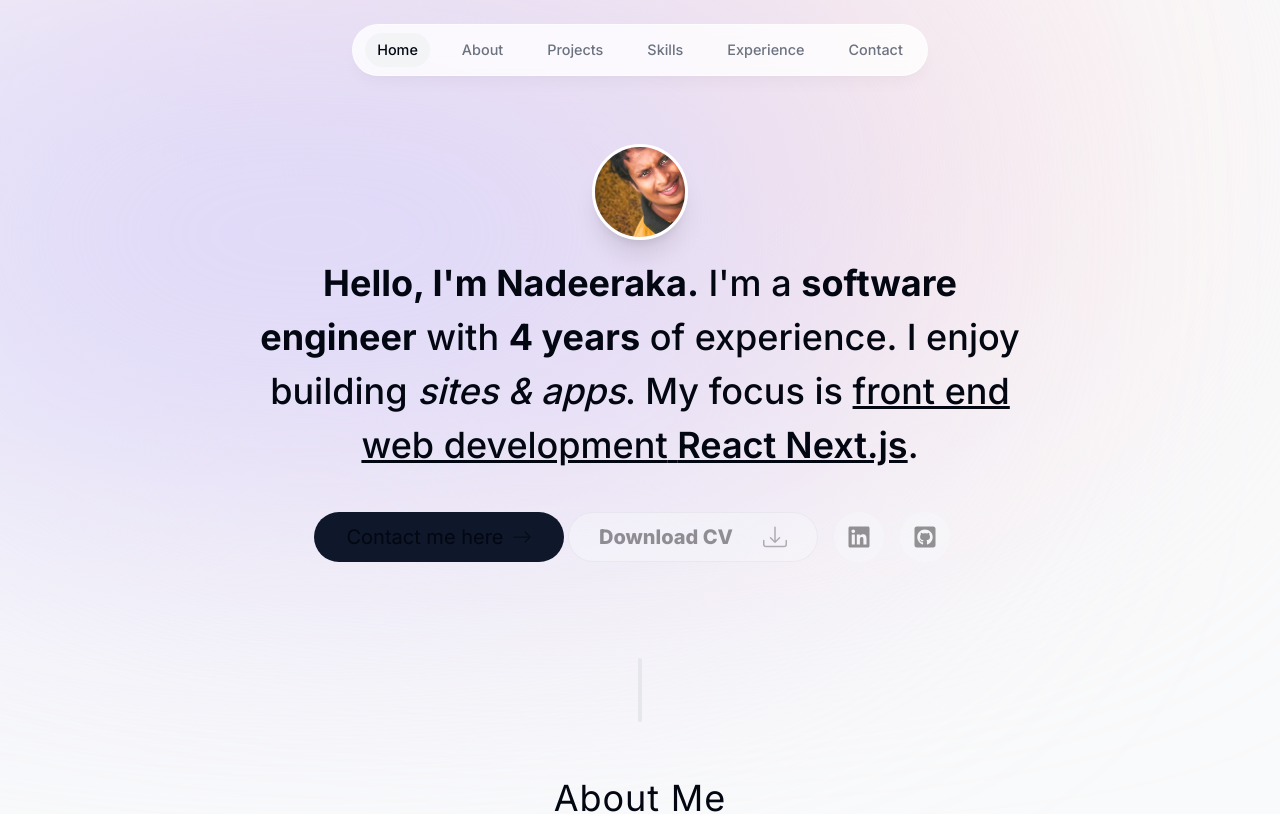
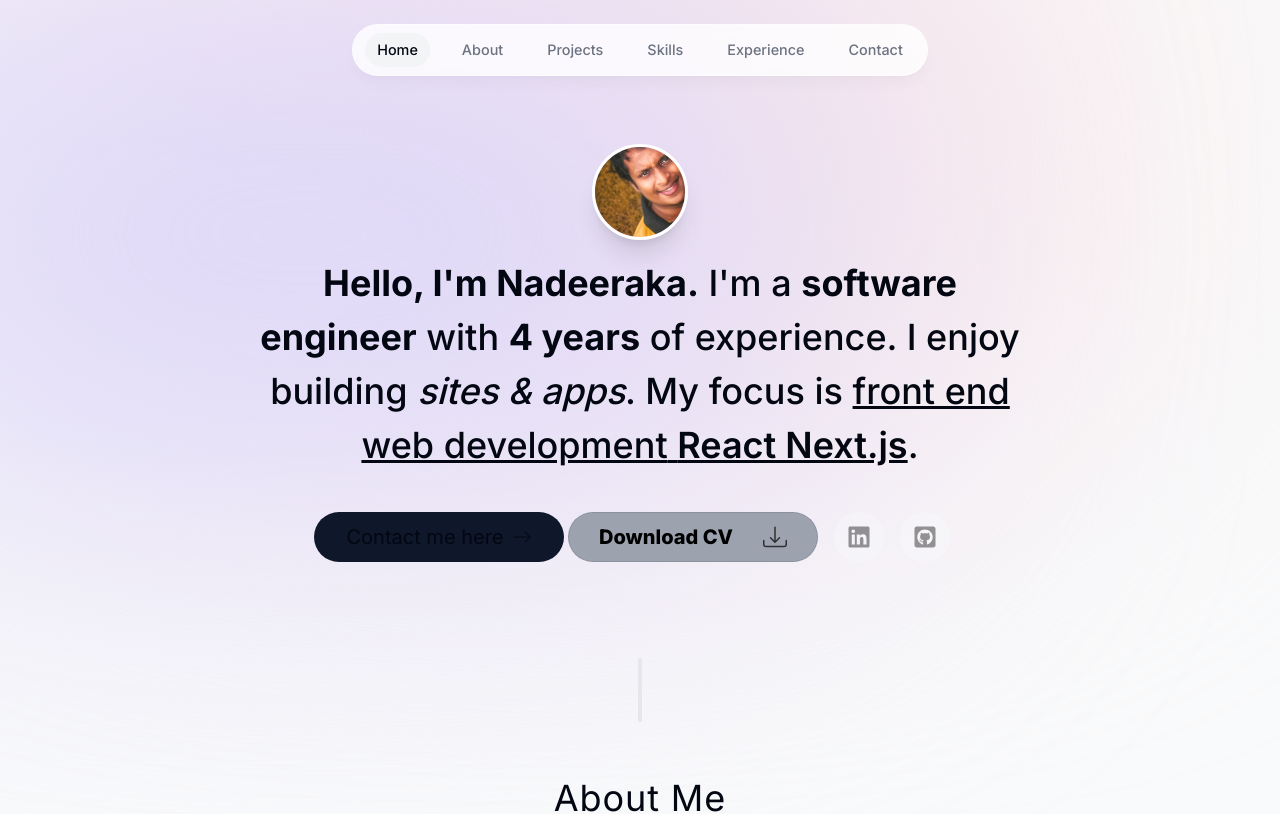
Before and after one commit to nadeeraka/web-app-myweb-v6, a Next.js app: page / in a window 1280 px wide. Shown: the top 814 px of the page. Built offline with nearby package versions, Linux system fonts and the light colour scheme.

Commit message:
🚀🚀

```diff
--- /dev/null
+++ b/actio.yml
@@ -0,0 +1,2 @@
+- name: Netlify Deploy
+  uses: jsmrcaga/action-netlify-deploy@v2.0.0
--- a/package.json
+++ b/package.json
@@ -22,6 +22,7 @@
     "react": "18.2.0",
     "react-dom": "18.2.0",
     "react-icons": "^4.11.0",
+    "react-intersection-observer": "^9.5.2",
     "tailwindcss": "3.3.3",
     "typescript": "5.2.2"
   }
--- a/src/components/hero/index.tsx
+++ b/src/components/hero/index.tsx
@@ -69,7 +69,7 @@ export default function () {
           <BsArrowRight className="opacity-70 group-hover:translate-x-1 transition ml-2" />
         </Link>
         <a
-          className="group w-[250px] h-[50px] opacity-40 text-black  bg-slate-50 fill-transparent mb-4
+          className="group w-[250px] h-[50px]  text-black  bg-gray-400  fill-transparent mb-4
          font-extrabold rounded-full flex items-center justify-evenly text-xl outline-none
          focus:scale-110 hover:scale-110  active:scale-105 hover:opacity-100 transition cursor-pointer
           border-black/10 border
```
Also changed, not shown: 1 other file (tests, documents, lock files or other folders).
